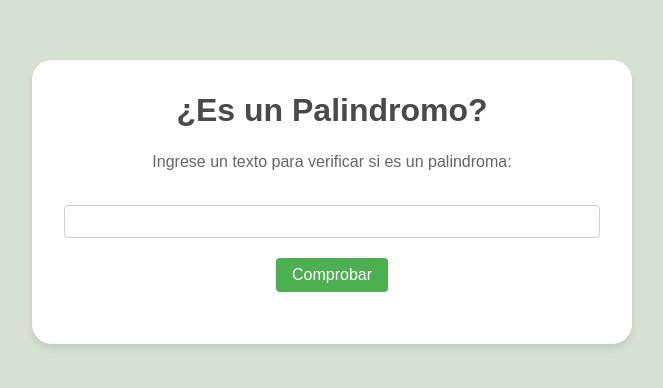
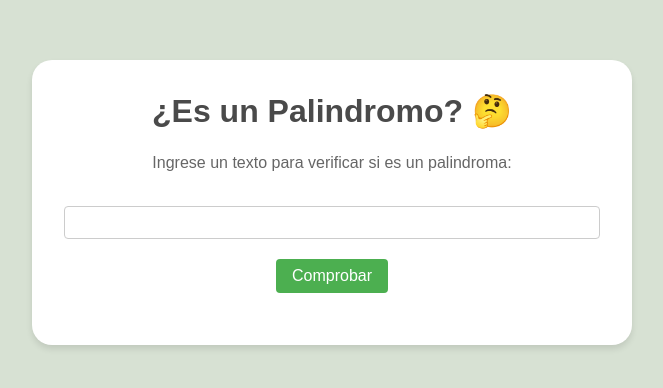
Before and after one commit to Salvatorum/proyect_palindrome, a plain HTML site: page index.html in a window 1280 px wide. Shown: the part 198-586 px from the top of the page, without its empty margins (308-971 px from the left). Drawn offline with Linux system fonts and the light colour scheme.

```diff
--- a/index.html
+++ b/index.html
@@ -9,7 +9,7 @@
 <body>
     <main>
         <div id="container_palin">
-            <h1>¿Es un Palindromo?</h1>
+            <h1>¿Es un Palindromo? &#129300;</h1>
             <label for="text-input" class="text">Ingrese un texto para verificar si es un palindroma:</label>
             <br>
             <input type="text" id="text-input" name="text-input" value="">
```
Also changed, not shown: 1 other file.
